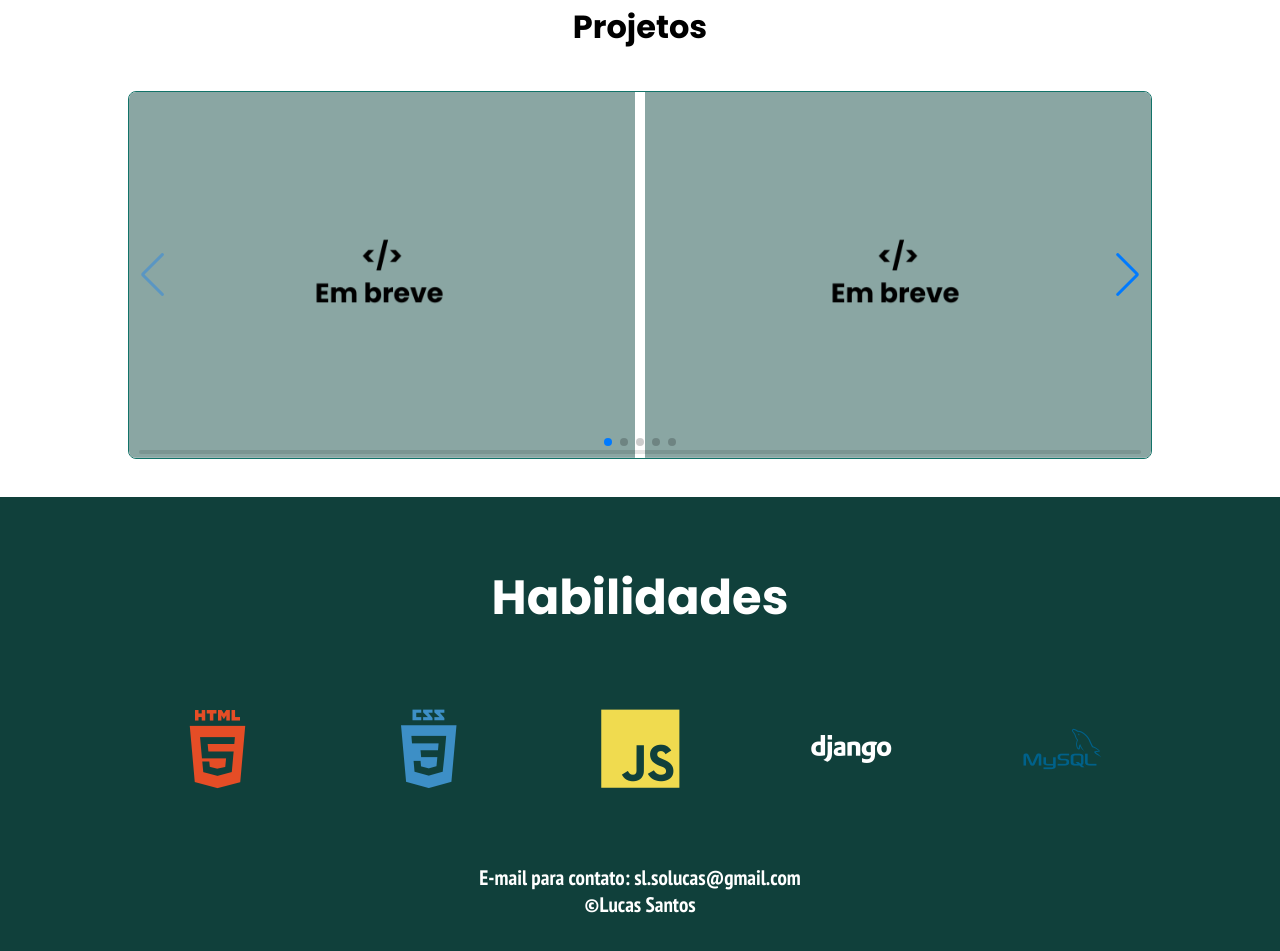
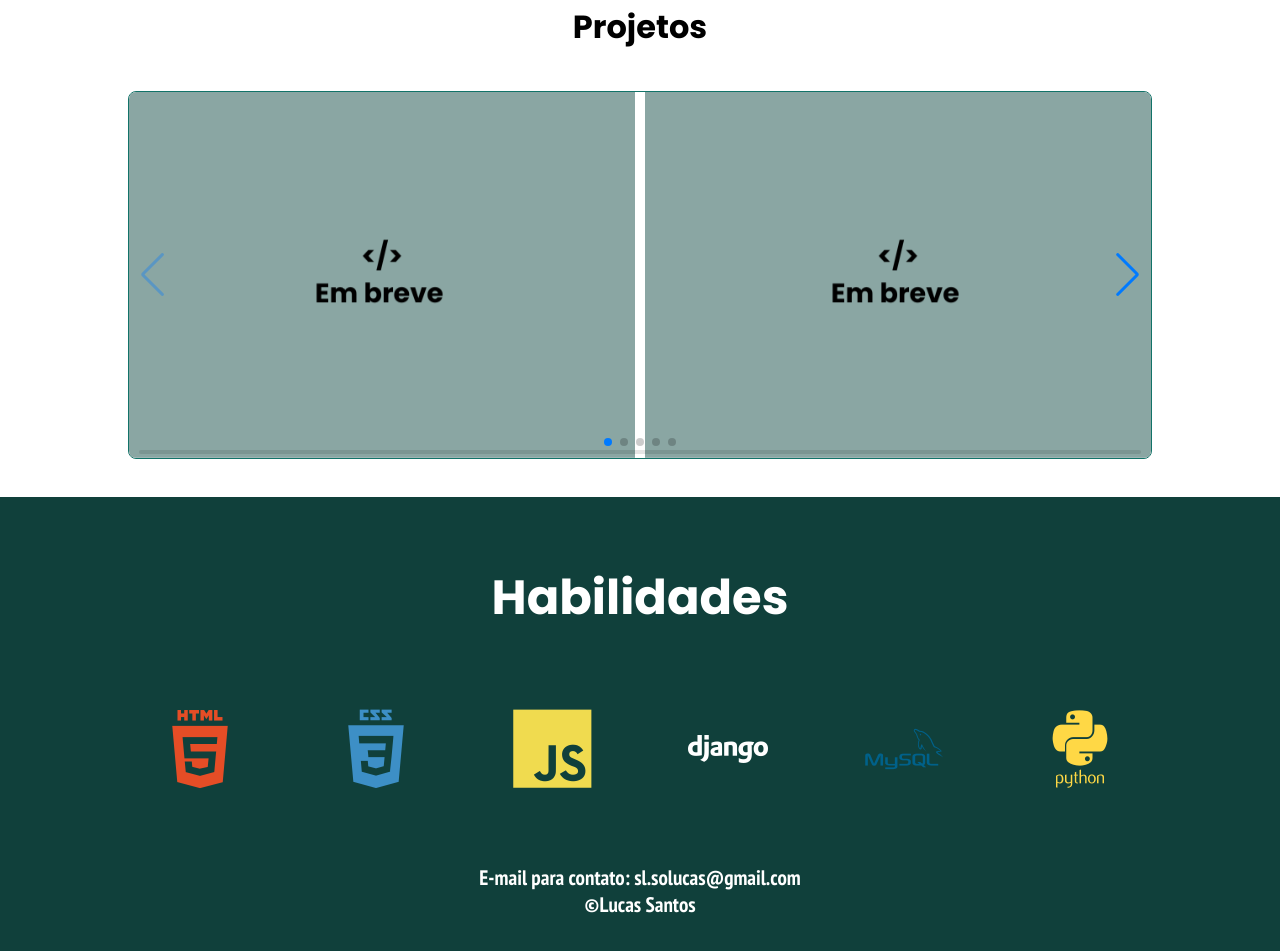
Before and after one commit to Lucasdsr04/Portfolio, a plain HTML site: page Pagina Portfolio/index.html in a window 1280 px wide. Shown: the part 1477-2428 px from the top of the page. Drawn offline with nearby package versions, Linux system fonts and the light colour scheme.

Commit message:
Update index.html

```diff
--- a/Pagina Portfolio/index.html
+++ b/Pagina Portfolio/index.html
@@ -120,6 +120,9 @@
                     <div>
                         <i class="devicon-mysql-plain-wordmark colored"></i>
                     </div>
+                    <div>
+                        <i class="devicon-python-plain-wordmark colored"></i>
+                    </div>
                 </div>
                 <div class="footer">
                     <h2>
```
